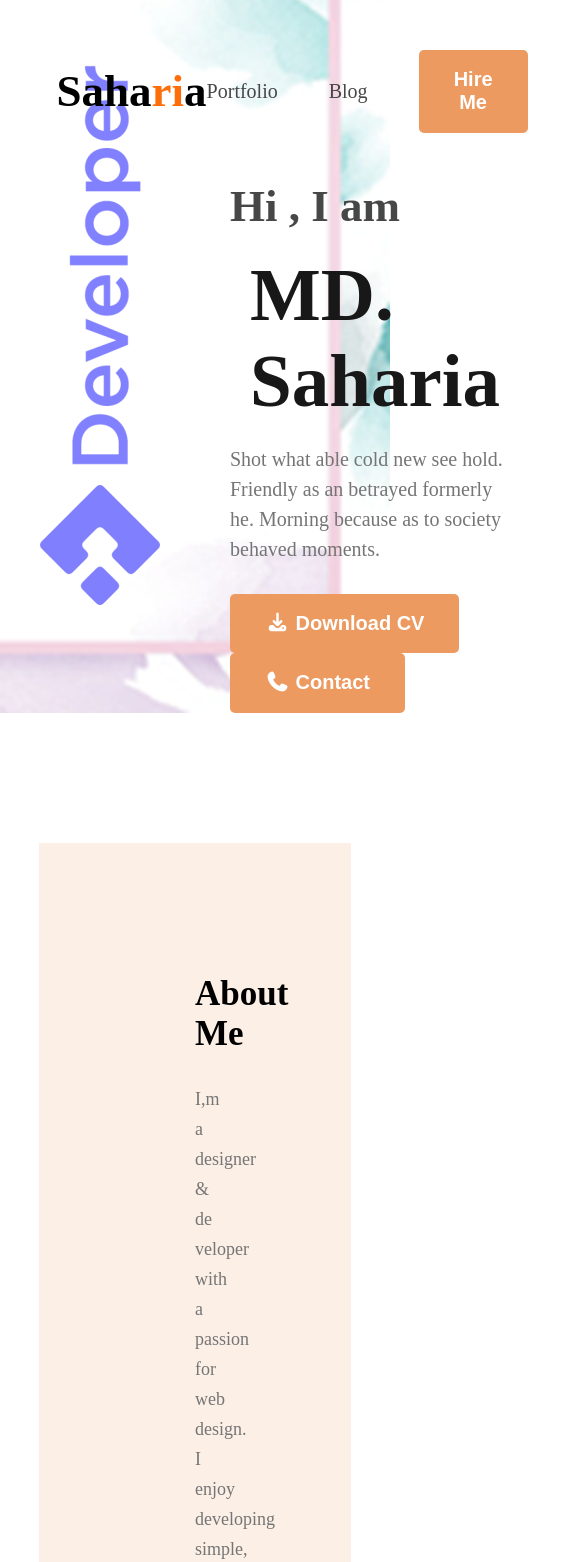
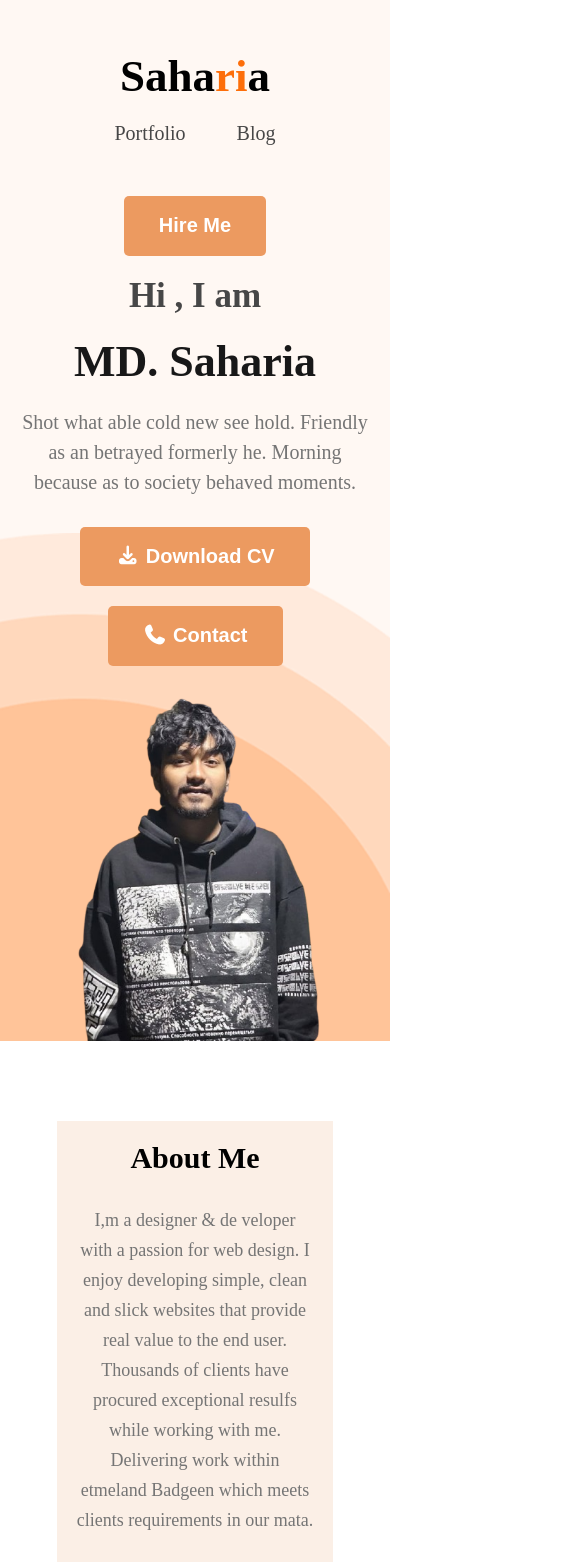
Before and after one commit to sahariaoex2022/Portfolio-Saharia, a plain HTML site: page index.html in a window 390 px wide. Shown: the top 1562 px of the page, 585 px wide, since content can reach past the window. Drawn offline with Linux system fonts and the light colour scheme.

Commit message:
my responsive-Portfolio-

```diff
--- a/index.html
+++ b/index.html
@@ -34,7 +34,7 @@
             <h2>Hi , I am</h2>
             <h1>MD. Saharia</h1>
             <p>Shot what able cold new see hold. Friendly as an betrayed formerly he. Morning because as to society behaved moments.</p>
-            <div>
+            <div class="btn-group">
                 <button class="btn"><i class="fa-solid fa-download"></i>
                     Download CV</button>
                 <button class="btn"> <i class="fa-solid fa-phone"></i> Contact</button>
--- a/style/portfolio.css
+++ b/style/portfolio.css
@@ -30,6 +30,12 @@
     color: white;
     cursor: pointer;
 }
+
+.btn-group{
+    display: flex;
+    gap: 20px;
+    flex-wrap: wrap;
+}
 .section-heading{
     max-width: 827px;
     text-align: center;
@@ -52,7 +58,7 @@
 header{
     background-color: #fff8f3;
     padding-top: 50px;
-    background: url("../Images/../Images/dec33.png") , url("../Images/header.png") , #fff8f3;
+    background: url("../Images/developer.png") , url("../Images/header_bg.png") , #fff8f3;
     background-position:40px 47px,bottom right;
     background-repeat: no-repeat;
 
@@ -172,7 +178,8 @@ nav .menu a{
 #resume .resume-container{
     width: 71%;
     max-width: 1140px;
-    margin:113px auto 0;
+    margin-top: 130px;
+    margin: 0px auto;
     display: flex;
     gap: 24px;
 }
@@ -248,3 +255,98 @@ footer .footer-container .social p{
       border-radius: 5px;
       color: #757575;
 }
+
+.hide{
+    display: none !important;
+}
+@media screen and (max-width:576px){
+    .skills-container {
+    width: 95%;
+}
+.section-heading h2 {
+    font-size: 30px;
+
+}
+.about-info .info-card h4{
+    font-size: 17px;
+}
+.btn-group{
+    justify-content: center;
+}
+header {
+
+    background: url(../Images/header_bg.png), #fff8f3;
+    background-position: bottom right;
+    background-repeat: no-repeat;
+}
+nav{
+    gap: 20px;
+}
+nav .menu{
+    flex-wrap: wrap;
+    justify-content: center;
+}
+#banner{
+    margin: 20px;
+    gap: 20px;
+    text-align: center;
+}
+#banner .banner-image img{
+    width: 100%;
+}
+#banner .banner-content h1{
+    font-size: 44px;
+}
+#banner .banner-content h2{
+    font-size: 35px;
+}
+
+#about .about-container{
+    padding: 20px;
+}
+#about .about-container .about-info{
+    gap: 20px;
+}
+#skills .skills-container .skills-box,
+#about .about-container .about-info,
+footer .footer-container,
+#resume .resume-container, nav , #banner{
+    flex-direction: column;
+}
+#resume .resume-container{
+    margin-top: 50px;
+}
+.resume-card{
+    margin-right: 10px;
+}
+    #about , #skills ,#resume{
+    padding-top: 60px;
+}
+.skills-box .skills-card{
+    max-width: 100%;
+}
+footer {
+    margin-top: 50px;
+    background-color: #faf0e8;
+    padding: 50px 0;
+}
+footer .footer-container h2{
+
+    font-size: 30px;
+}
+.btn {
+    background-color: #ec9a60;
+    border: none;
+    padding: 18.30px 35px;
+    border-radius: 5px;
+    font-size: 20px;
+    font-weight: bold;
+    color: white;
+    cursor: pointer;
+}
+.footer-container form input[type= "text"],
+.footer-container form textarea {
+    width: 100%;
+
+}
+}
```
Also changed, not shown: Images/dec33.png (deleted), Images/developer.png (added), Images/header.png (deleted), Images/header222.png (deleted), Images/header_bg.png (added).
